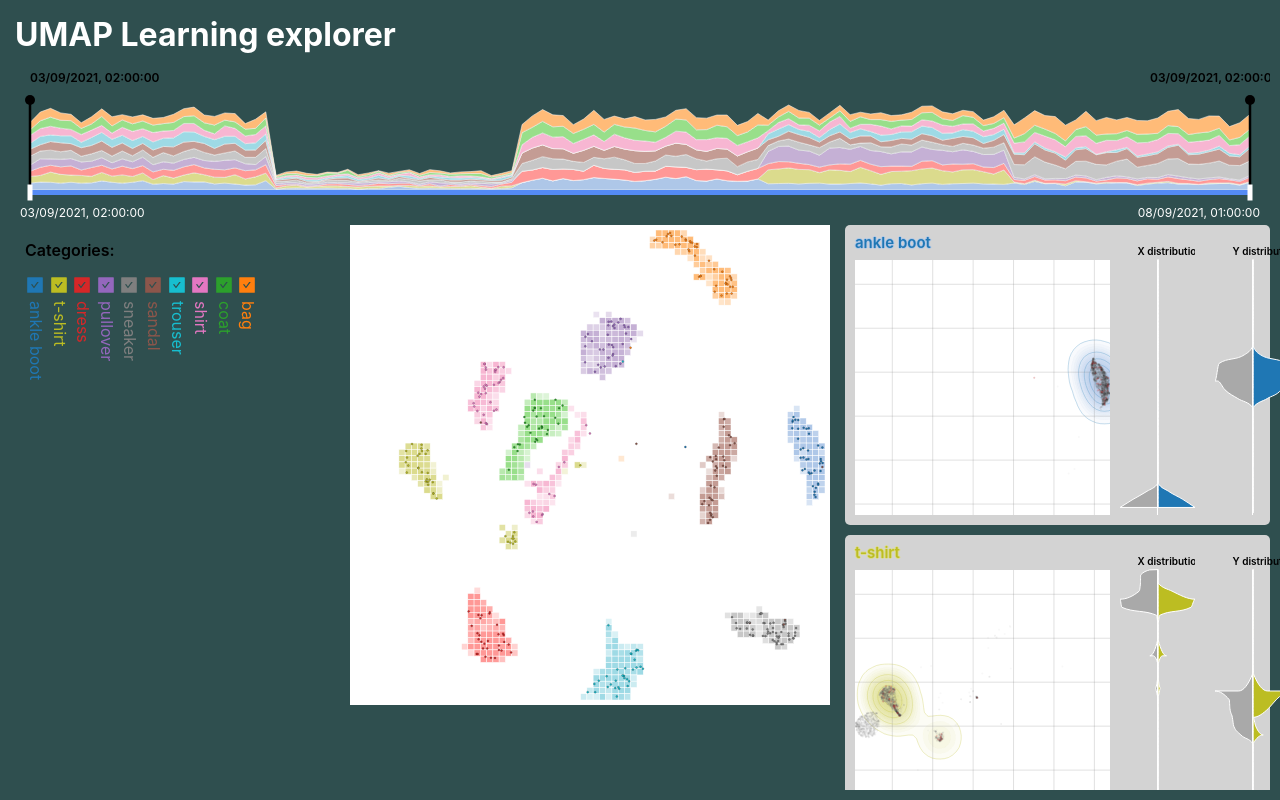
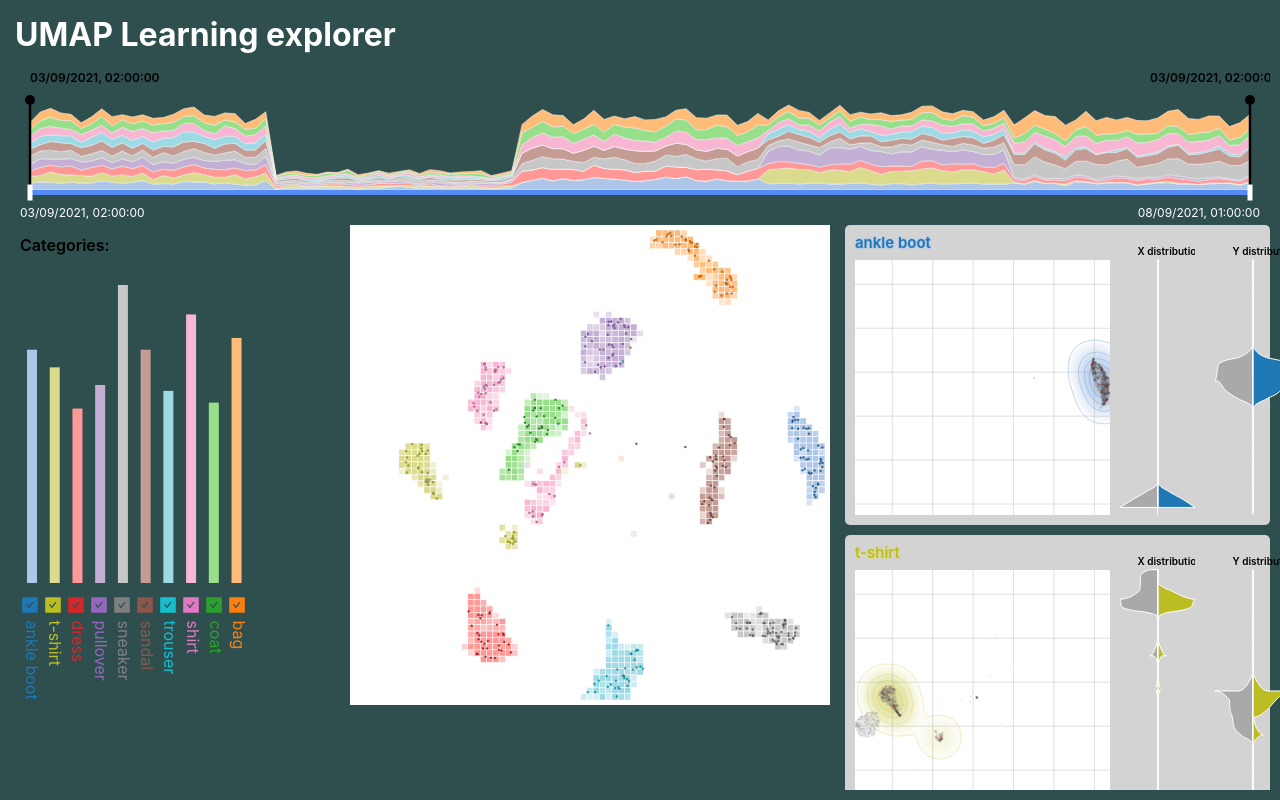
Before and after one commit to adammertel/umap-prediction-visualizer, a React (Create React App) app: page / in a window 1280 px wide. Built offline with nearby package versions, Linux system fonts and the light colour scheme.

Commit message:
Add legend histogram

```diff
--- a/src/containers/legend.tsx
+++ b/src/containers/legend.tsx
@@ -1,15 +1,22 @@
-import React from "react";
+import React, { useEffect, useMemo, useRef } from "react";
 import { useRecoilState, useRecoilValue } from "recoil";
 import {
   SCategorySelection,
   SDataCategories,
+  SDataLiv,
+  SDataLivExtent,
+  SDataLivFiltered,
+  SDataRef,
   SSizes,
   SSizesLegend,
 } from "../state";
+
+import * as d3 from "d3";
 import { Categories } from "./categories";
 import { Category, categoryColors } from "../variables";
 
 import { AiFillCheckSquare, AiFillCloseSquare } from "react-icons/ai";
+import { scaleLinear } from "d3-scale";
 
 interface ILegendProps {}
 
@@ -17,10 +24,63 @@ export const Legend: React.FunctionComponent<ILegendProps> = ({}) => {
   const containerSizes = useRecoilValue(SSizesLegend);
   const dataCategories = useRecoilValue(SDataCategories);
 
+  const refData = useRecoilValue(SDataRef);
+  const livSelData = useRecoilValue(SDataLivFiltered);
+  const livAllData = useRecoilValue(SDataLiv);
+  const dataExtent = useRecoilValue(SDataLivExtent);
+
   const [dataCategoriesSel, setDataCategoriesSel] =
     useRecoilState(SCategorySelection);
 
-  console.log(dataCategoriesSel);
+  const refHist = useRef<SVGSVGElement | null>(null);
+
+  const containerM = 10;
+  const headingH = 50;
+  const histH = 300;
+
+  const scaleY = useMemo(() => {
+    let maxLen = 0;
+
+    dataCategoriesSel.forEach((cat) => {
+      const len = livSelData.filter((d) => d.cat === cat).length;
+      if (len > maxLen) {
+        maxLen = len;
+      }
+    });
+
+    return scaleLinear().domain([0, maxLen]).range([histH, 0]);
+  }, [dataCategoriesSel, livSelData]);
+
+  // draw histogram
+  useEffect(() => {
+    const svgEl = d3.select(refHist.current);
+
+    if (svgEl) {
+      svgEl.selectAll(`.legend-hist`).remove();
+      const histEl = svgEl.append("g").attr("class", "legend-hist");
+
+      dataCategories.forEach((cat, ci) => {
+        const sel = dataCategoriesSel.includes(cat);
+        if (sel) {
+          const len = livSelData.filter((d) => d.cat === cat).length;
+          console.log(cat, sel, len, scaleY(len));
+          histEl
+            .append("rect")
+            .attr("width", 10)
+            .attr("height", scaleY(0) - scaleY(len) - 2)
+            .attr(
+              "x",
+              (containerSizes.w / (dataCategories.length + 1)) * ci + 7
+            )
+            .attr("y", scaleY(len))
+            .style("fill", categoryColors[cat][0])
+            .style("stroke", "black")
+            .style("stroke-width", 0);
+        }
+      });
+    }
+  }, [scaleY]);
+
   return (
     <div
       className="container"
@@ -33,13 +93,54 @@ export const Legend: React.FunctionComponent<ILegendProps> = ({}) => {
         height: containerSizes.h,
       }}
     >
-      <div id="legend-list-heading">Categories:</div>
-      <div id="legend-list">
+      <div
+        id="legend-list-heading"
+        style={{
+          position: "absolute",
+          height: headingH,
+          top: containerM,
+          left: containerM,
+        }}
+      >
+        Categories:
+      </div>
+
+      <svg
+        ref={refHist}
+        className="histogram"
+        width={containerSizes.w - 2 * containerM}
+        height={histH}
+        style={{
+          top: headingH + containerM,
+          left: containerM,
+          position: "absolute",
+          //backgroundColor: "red",
+        }}
+      />
+      <div
+        id="legend-list"
+        style={{
+          position: "absolute",
+          left: containerM,
+          top: headingH + containerM + histH,
+          width: containerSizes.w - 2 * containerM,
+        }}
+      >
         {dataCategories.map((category, ci) => {
           const sel = dataCategoriesSel.includes(category);
           return (
             <div
               className="legend-list-item"
+              style={{
+                position: "absolute",
+                top: 10,
+                left:
+                  ((containerSizes.w - 2 * containerM) /
+                    dataCategories.length) *
+                  ci,
+                width:
+                  (containerSizes.w - 2 * containerM) / dataCategories.length,
+              }}
               key={ci}
               onClick={() => {
                 const oldCategories = [...dataCategoriesSel];
@@ -52,7 +153,13 @@ export const Legend: React.FunctionComponent<ILegendProps> = ({}) => {
                 }
               }}
             >
-              <div className="legend-list-item-icon">
+              <div
+                className="legend-list-item-icon"
+                style={{
+                  width:
+                    (containerSizes.w - 2 * containerM) / dataCategories.length,
+                }}
+              >
                 {sel ? (
                   <AiFillCheckSquare
                     size={20}
--- a/src/index.scss
+++ b/src/index.scss
@@ -155,11 +155,8 @@ canvas {
 #container-legend {
   #legend-list-heading {
     font-weight: 600;
-    margin: 15px;
   }
   #legend-list {
-    column-count: 10;
-    margin: 15px;
     .legend-list-item {
       cursor: pointer;
 
@@ -171,8 +168,8 @@ canvas {
 
       .legend-list-item-label {
         rotate: 90deg;
-        margin-left: 11px;
-        margin-top: -8px;
+        margin-left: 0px;
+        margin-top: 3px;
         white-space: nowrap;
       }
     }
```
